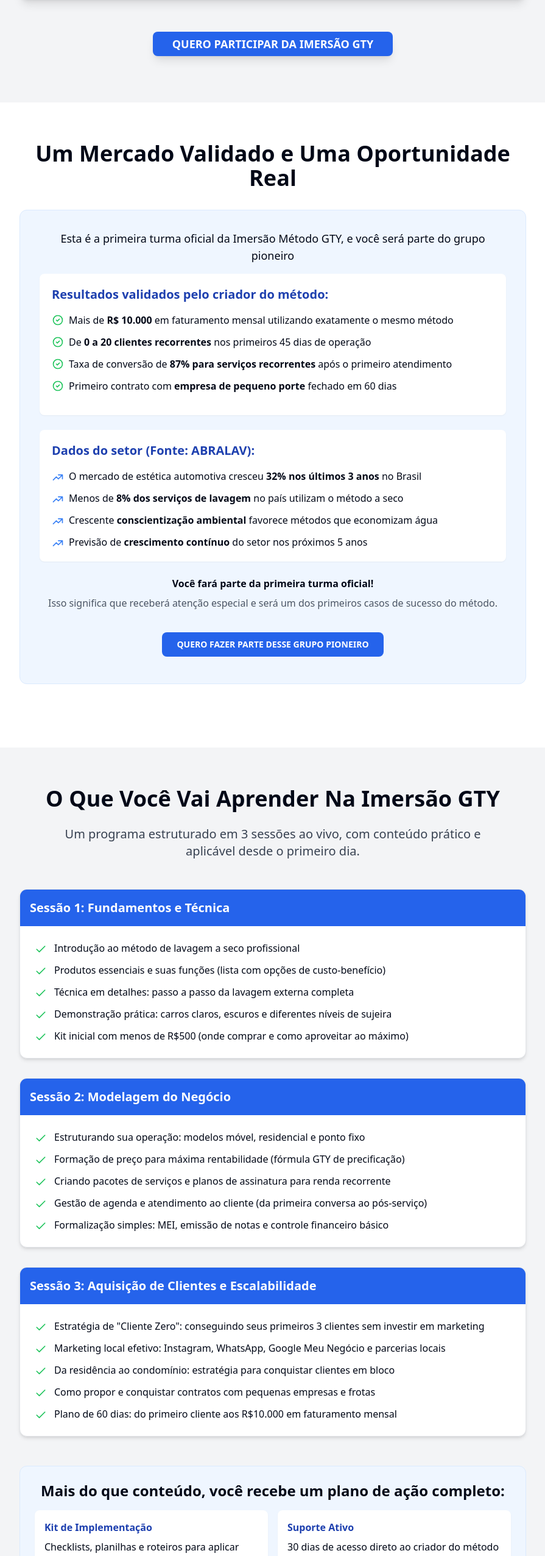
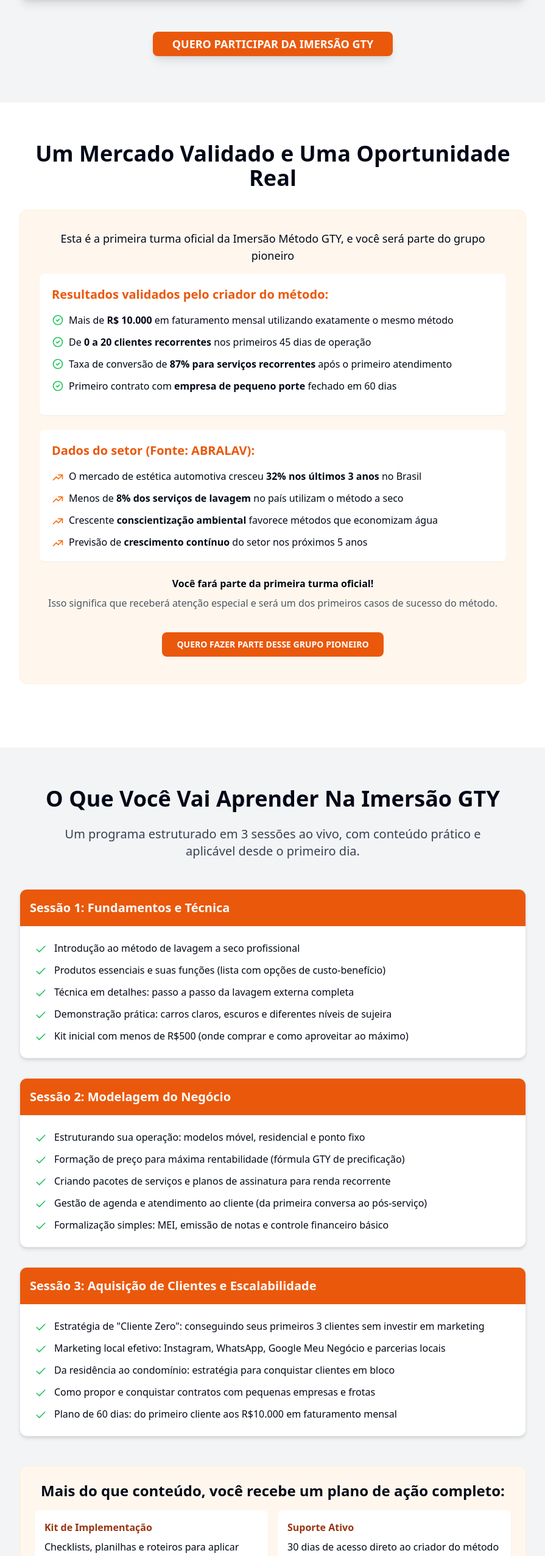
Before and after one commit to Gustavo1847/Metodo-GTY, a React (Vite) app: page / in a window 1280 px wide. Shown: the part 3208-5760 px from the top of the page at 61% size, without its empty margins (192-1087 px from the left). Built offline with nearby package versions, Linux system fonts and the light colour scheme.

Commit message:
Visual edit in Lovable
Edited UI in Lovable

```diff
--- a/src/components/ContentSection.tsx
+++ b/src/components/ContentSection.tsx
@@ -1,15 +1,13 @@
-
 import { Button } from "@/components/ui/button";
 import { Check } from "lucide-react";
-
 const ContentSection = () => {
   const scrollToSignup = () => {
     const element = document.getElementById("signup");
-    element?.scrollIntoView({ behavior: "smooth" });
+    element?.scrollIntoView({
+      behavior: "smooth"
+    });
   };
-
-  return (
-    <section className="py-16 px-4 bg-gray-100">
+  return <section className="py-16 px-4 bg-gray-100">
       <div className="container mx-auto max-w-4xl">
         <div className="text-center mb-12">
           <h2 className="text-3xl md:text-4xl font-bold mb-6">
@@ -23,38 +21,38 @@ const ContentSection = () => {
         <div className="space-y-8 mb-12">
           {/* Sessão 1 */}
           <div className="bg-white rounded-xl overflow-hidden border border-gray-200 shadow-md">
-            <div className="bg-blue-600 text-white p-4">
+            <div className="bg-orange-600 text-white p-4">
               <h3 className="text-xl font-bold">Sessão 1: Fundamentos e Técnica</h3>
             </div>
             <div className="p-6">
               <ul className="space-y-3">
                 <li className="flex items-start">
                   <div className="flex-shrink-0 mt-1">
-                    <Check className="h-5 w-5 text-green-500"/>
+                    <Check className="h-5 w-5 text-green-500" />
                   </div>
                   <p className="ml-3">Introdução ao método de lavagem a seco profissional</p>
                 </li>
                 <li className="flex items-start">
                   <div className="flex-shrink-0 mt-1">
-                    <Check className="h-5 w-5 text-green-500"/>
+                    <Check className="h-5 w-5 text-green-500" />
                   </div>
                   <p className="ml-3">Produtos essenciais e suas funções (lista com opções de custo-benefício)</p>
                 </li>
                 <li className="flex items-start">
                   <div className="flex-shrink-0 mt-1">
-                    <Check className="h-5 w-5 text-green-500"/>
+                    <Check className="h-5 w-5 text-green-500" />
                   </div>
                   <p className="ml-3">Técnica em detalhes: passo a passo da lavagem externa completa</p>
                 </li>
                 <li className="flex items-start">
                   <div className="flex-shrink-0 mt-1">
-                    <Check className="h-5 w-5 text-green-500"/>
+                    <Check className="h-5 w-5 text-green-500" />
                   </div>
                   <p className="ml-3">Demonstração prática: carros claros, escuros e diferentes níveis de sujeira</p>
                 </li>
                 <li className="flex items-start">
                   <div className="flex-shrink-0 mt-1">
-                    <Check className="h-5 w-5 text-green-500"/>
+                    <Check className="h-5 w-5 text-green-500" />
                   </div>
                   <p className="ml-3">Kit inicial com menos de R$500 (onde comprar e como aproveitar ao máximo)</p>
                 </li>
@@ -64,38 +62,38 @@ const ContentSection = () => {
 
           {/* Sessão 2 */}
           <div className="bg-white rounded-xl overflow-hidden border border-gray-200 shadow-md">
-            <div className="bg-blue-600 text-white p-4">
+            <div className="bg-orange-600 text-white p-4">
               <h3 className="text-xl font-bold">Sessão 2: Modelagem do Negócio</h3>
             </div>
             <div className="p-6">
               <ul className="space-y-3">
                 <li className="flex items-start">
                   <div className="flex-shrink-0 mt-1">
-                    <Check className="h-5 w-5 text-green-500"/>
+                    <Check className="h-5 w-5 text-green-500" />
                   </div>
                   <p className="ml-3">Estruturando sua operação: modelos móvel, residencial e ponto fixo</p>
                 </li>
                 <li className="flex items-start">
                   <div className="flex-shrink-0 mt-1">
-                    <Check className="h-5 w-5 text-green-500"/>
+                    <Check className="h-5 w-5 text-green-500" />
                   </div>
                   <p className="ml-3">Formação de preço para máxima rentabilidade (fórmula GTY de precificação)</p>
                 </li>
                 <li className="flex items-start">
                   <div className="flex-shrink-0 mt-1">
-                    <Check className="h-5 w-5 text-green-500"/>
+                    <Check className="h-5 w-5 text-green-500" />
                   </div>
                   <p className="ml-3">Criando pacotes de serviços e planos de assinatura para renda recorrente</p>
                 </li>
                 <li className="flex items-start">
                   <div className="flex-shrink-0 mt-1">
-                    <Check className="h-5 w-5 text-green-500"/>
+                    <Check className="h-5 w-5 text-green-500" />
                   </div>
                   <p className="ml-3">Gestão de agenda e atendimento ao cliente (da primeira conversa ao pós-serviço)</p>
                 </li>
                 <li className="flex items-start">
                   <div className="flex-shrink-0 mt-1">
-                    <Check className="h-5 w-5 text-green-500"/>
+                    <Check className="h-5 w-5 text-green-500" />
                   </div>
                   <p className="ml-3">Formalização simples: MEI, emissão de notas e controle financeiro básico</p>
                 </li>
@@ -105,38 +103,38 @@ const ContentSection = () => {
 
           {/* Sessão 3 */}
           <div className="bg-white rounded-xl overflow-hidden border border-gray-200 shadow-md">
-            <div className="bg-blue-600 text-white p-4">
+            <div className="bg-orange-600 text-white p-4">
               <h3 className="text-xl font-bold">Sessão 3: Aquisição de Clientes e Escalabilidade</h3>
             </div>
             <div className="p-6">
               <ul className="space-y-3">
                 <li className="flex items-start">
                   <div className="flex-shrink-0 mt-1">
-                    <Check className="h-5 w-5 text-green-500"/>
+                    <Check className="h-5 w-5 text-green-500" />
                   </div>
                   <p className="ml-3">Estratégia de "Cliente Zero": conseguindo seus primeiros 3 clientes sem investir em marketing</p>
                 </li>
                 <li className="flex items-start">
                   <div className="flex-shrink-0 mt-1">
-                    <Check className="h-5 w-5 text-green-500"/>
+                    <Check className="h-5 w-5 text-green-500" />
                   </div>
                   <p className="ml-3">Marketing local efetivo: Instagram, WhatsApp, Google Meu Negócio e parcerias locais</p>
                 </li>
                 <li className="flex items-start">
                   <div className="flex-shrink-0 mt-1">
-                    <Check className="h-5 w-5 text-green-500"/>
+                    <Check className="h-5 w-5 text-green-500" />
                   </div>
                   <p className="ml-3">Da residência ao condomínio: estratégia para conquistar clientes em bloco</p>
                 </li>
                 <li className="flex items-start">
                   <div className="flex-shrink-0 mt-1">
-                    <Check className="h-5 w-5 text-green-500"/>
+                    <Check className="h-5 w-5 text-green-500" />
                   </div>
                   <p className="ml-3">Como propor e conquistar contratos com pequenas empresas e frotas</p>
                 </li>
                 <li className="flex items-start">
                   <div className="flex-shrink-0 mt-1">
-                    <Check className="h-5 w-5 text-green-500"/>
+                    <Check className="h-5 w-5 text-green-500" />
                   </div>
                   <p className="ml-3">Plano de 60 dias: do primeiro cliente aos R$10.000 em faturamento mensal</p>
                 </li>
@@ -145,43 +143,38 @@ const ContentSection = () => {
           </div>
         </div>
 
-        <div className="bg-blue-50 border border-blue-100 p-6 rounded-xl mb-10">
+        <div className="border border-orange-100 p-6 rounded-xl mb-10 bg-orange-50">
           <h3 className="text-2xl font-bold mb-4 text-center">Mais do que conteúdo, você recebe um plano de ação completo:</h3>
 
           <div className="grid grid-cols-1 md:grid-cols-2 gap-4 mb-6">
             <div className="bg-white p-4 rounded-lg shadow-sm">
-              <h4 className="font-bold mb-2 text-blue-800">Kit de Implementação</h4>
+              <h4 className="font-bold mb-2 text-orange-800">Kit de Implementação</h4>
               <p>Checklists, planilhas e roteiros para aplicar todo o conhecimento imediatamente</p>
             </div>
 
             <div className="bg-white p-4 rounded-lg shadow-sm">
-              <h4 className="font-bold mb-2 text-blue-800">Suporte Ativo</h4>
+              <h4 className="font-bold mb-2 text-orange-800">Suporte Ativo</h4>
               <p>30 dias de acesso direto ao criador do método para tirar dúvidas e receber orientações</p>
             </div>
 
             <div className="bg-white p-4 rounded-lg shadow-sm">
-              <h4 className="font-bold mb-2 text-blue-800">Materiais Prontos</h4>
+              <h4 className="font-bold mb-2 text-orange-800">Materiais Prontos</h4>
               <p>Templates para propostas, contratos e materiais de divulgação para começar sem perder tempo</p>
             </div>
 
             <div className="bg-white p-4 rounded-lg shadow-sm">
-              <h4 className="font-bold mb-2 text-blue-800">Comunidade</h4>
+              <h4 className="font-bold mb-2 text-orange-800">Comunidade</h4>
               <p>Acesso a grupo exclusivo de alunos para networking, troca de experiências e oportunidades</p>
             </div>
           </div>
         </div>
 
         <div className="text-center">
-          <Button
-            onClick={scrollToSignup}
-            className="bg-blue-600 hover:bg-blue-700 text-white font-bold text-lg px-8 py-5 rounded-lg shadow-lg transform transition-transform hover:scale-105"
-          >
+          <Button onClick={scrollToSignup} className="text-white font-bold text-lg px-8 py-5 rounded-lg shadow-lg transform transition-transform hover:scale-105 bg-orange-600 hover:bg-orange-500">
             QUERO DOMINAR ESTE MÉTODO COMPLETO
           </Button>
         </div>
       </div>
-    </section>
-  );
+    </section>;
 };
-
 export default ContentSection;
--- a/src/components/OfferSection.tsx
+++ b/src/components/OfferSection.tsx
@@ -1,6 +1,6 @@
 import { Button } from "@/components/ui/button";
 const OfferSection = () => {
-  return <section id="signup" className="py-16 px-4 bg-gradient-to-b from-blue-800 to-blue-900 text-white">
+  return <section id="signup" className="py-16 px-4 bg-gradient-to-b from-orange-800 to-orange-900 text-white bg-orange-500">
       <div className="container mx-auto max-w-4xl">
         <div className="text-center mb-8">
 
--- a/src/components/ProductSection.tsx
+++ b/src/components/ProductSection.tsx
@@ -107,7 +107,7 @@ const ProductSection = () => {
         </div>
 
         <div className="text-center">
-          <Button onClick={scrollToSignup} className="bg-blue-600 hover:bg-blue-700 text-white font-bold text-lg px-8 py-5 rounded-lg shadow-lg transform transition-transform hover:scale-105">
+          <Button onClick={scrollToSignup} className="text-white font-bold text-lg px-8 py-5 rounded-lg shadow-lg transform transition-transform hover:scale-105 bg-orange-600 hover:bg-orange-500">
             QUERO PARTICIPAR DA IMERSÃO GTY
           </Button>
         </div>
--- a/src/components/ProofSection.tsx
+++ b/src/components/ProofSection.tsx
@@ -1,26 +1,24 @@
-
 import { Button } from "@/components/ui/button";
-
 const ProofSection = () => {
   const scrollToSignup = () => {
     const element = document.getElementById("signup");
-    element?.scrollIntoView({ behavior: "smooth" });
+    element?.scrollIntoView({
+      behavior: "smooth"
+    });
   };
-
-  return (
-    <section className="py-16 px-4 bg-white">
+  return <section className="py-16 px-4 bg-white">
       <div className="container mx-auto max-w-4xl">
         <h2 className="text-3xl md:text-4xl font-bold mb-8 text-center">
           Um Mercado Validado e Uma Oportunidade Real
         </h2>
 
-        <div className="bg-blue-50 border border-blue-100 p-6 md:p-8 rounded-xl mb-10">
+        <div className="border border-orange-100 p-6 md:p-8 rounded-xl mb-10 bg-orange-50">
           <p className="text-lg mb-4 font-medium text-center">
             Esta é a primeira turma oficial da Imersão Método GTY, e você será parte do grupo pioneiro
           </p>
 
           <div className="mb-6 p-5 bg-white rounded-lg shadow-sm">
-            <h3 className="text-xl font-bold mb-4 text-blue-800">Resultados validados pelo criador do método:</h3>
+            <h3 className="text-xl font-bold mb-4 text-orange-600">Resultados validados pelo criador do método:</h3>
 
             <ul className="space-y-3 mb-4">
               <li className="flex items-center">
@@ -51,29 +49,29 @@ const ProofSection = () => {
           </div>
 
           <div className="p-5 bg-white rounded-lg shadow-sm mb-6">
-            <h3 className="text-xl font-bold mb-4 text-blue-800">Dados do setor (Fonte: ABRALAV):</h3>
+            <h3 className="text-xl font-bold mb-4 text-orange-600">Dados do setor (Fonte: ABRALAV):</h3>
 
             <ul className="space-y-3">
               <li className="flex items-start">
-                <svg xmlns="http://www.w3.org/2000/svg" className="h-5 w-5 text-blue-500 mr-2 mt-1" fill="none" viewBox="0 0 24 24" stroke="currentColor">
+                <svg xmlns="http://www.w3.org/2000/svg" fill="none" viewBox="0 0 24 24" stroke="currentColor" className="h-5 w-5 text-orange-500 mr-2 mt-1">
                   <path strokeLinecap="round" strokeLinejoin="round" strokeWidth={2} d="M13 7h8m0 0v8m0-8l-8 8-4-4-6 6" />
                 </svg>
                 <span>O mercado de estética automotiva cresceu <strong>32% nos últimos 3 anos</strong> no Brasil</span>
               </li>
               <li className="flex items-start">
-                <svg xmlns="http://www.w3.org/2000/svg" className="h-5 w-5 text-blue-500 mr-2 mt-1" fill="none" viewBox="0 0 24 24" stroke="currentColor">
+                <svg xmlns="http://www.w3.org/2000/svg" fill="none" viewBox="0 0 24 24" stroke="currentColor" className="h-5 w-5 text-orange-500 mr-2 mt-1">
                   <path strokeLinecap="round" strokeLinejoin="round" strokeWidth={2} d="M13 7h8m0 0v8m0-8l-8 8-4-4-6 6" />
                 </svg>
                 <span>Menos de <strong>8% dos serviços de lavagem</strong> no país utilizam o método a seco</span>
               </li>
               <li className="flex items-start">
-                <svg xmlns="http://www.w3.org/2000/svg" className="h-5 w-5 text-blue-500 mr-2 mt-1" fill="none" viewBox="0 0 24 24" stroke="currentColor">
+                <svg xmlns="http://www.w3.org/2000/svg" fill="none" viewBox="0 0 24 24" stroke="currentColor" className="h-5 w-5 text-orange-500 mr-2 mt-1">
                   <path strokeLinecap="round" strokeLinejoin="round" strokeWidth={2} d="M13 7h8m0 0v8m0-8l-8 8-4-4-6 6" />
                 </svg>
                 <span>Crescente <strong>conscientização ambiental</strong> favorece métodos que economizam água</span>
               </li>
               <li className="flex items-start">
-                <svg xmlns="http://www.w3.org/2000/svg" className="h-5 w-5 text-blue-500 mr-2 mt-1" fill="none" viewBox="0 0 24 24" stroke="currentColor">
+                <svg xmlns="http://www.w3.org/2000/svg" fill="none" viewBox="0 0 24 24" stroke="currentColor" className="h-5 w-5 text-orange-500 mr-2 mt-1">
                   <path strokeLinecap="round" strokeLinejoin="round" strokeWidth={2} d="M13 7h8m0 0v8m0-8l-8 8-4-4-6 6" />
                 </svg>
                 <span>Previsão de <strong>crescimento contínuo</strong> do setor nos próximos 5 anos</span>
@@ -89,17 +87,12 @@ const ProofSection = () => {
           </p>
 
           <div className="text-center">
-            <Button
-              onClick={scrollToSignup}
-              className="bg-blue-600 hover:bg-blue-700 text-white font-bold px-6 py-3 rounded-lg"
-            >
+            <Button onClick={scrollToSignup} className="text-white font-bold px-6 py-3 rounded-lg bg-orange-600 hover:bg-orange-500">
               QUERO FAZER PARTE DESSE GRUPO PIONEIRO
             </Button>
           </div>
         </div>
       </div>
-    </section>
-  );
+    </section>;
 };
-
 export default ProofSection;
```
